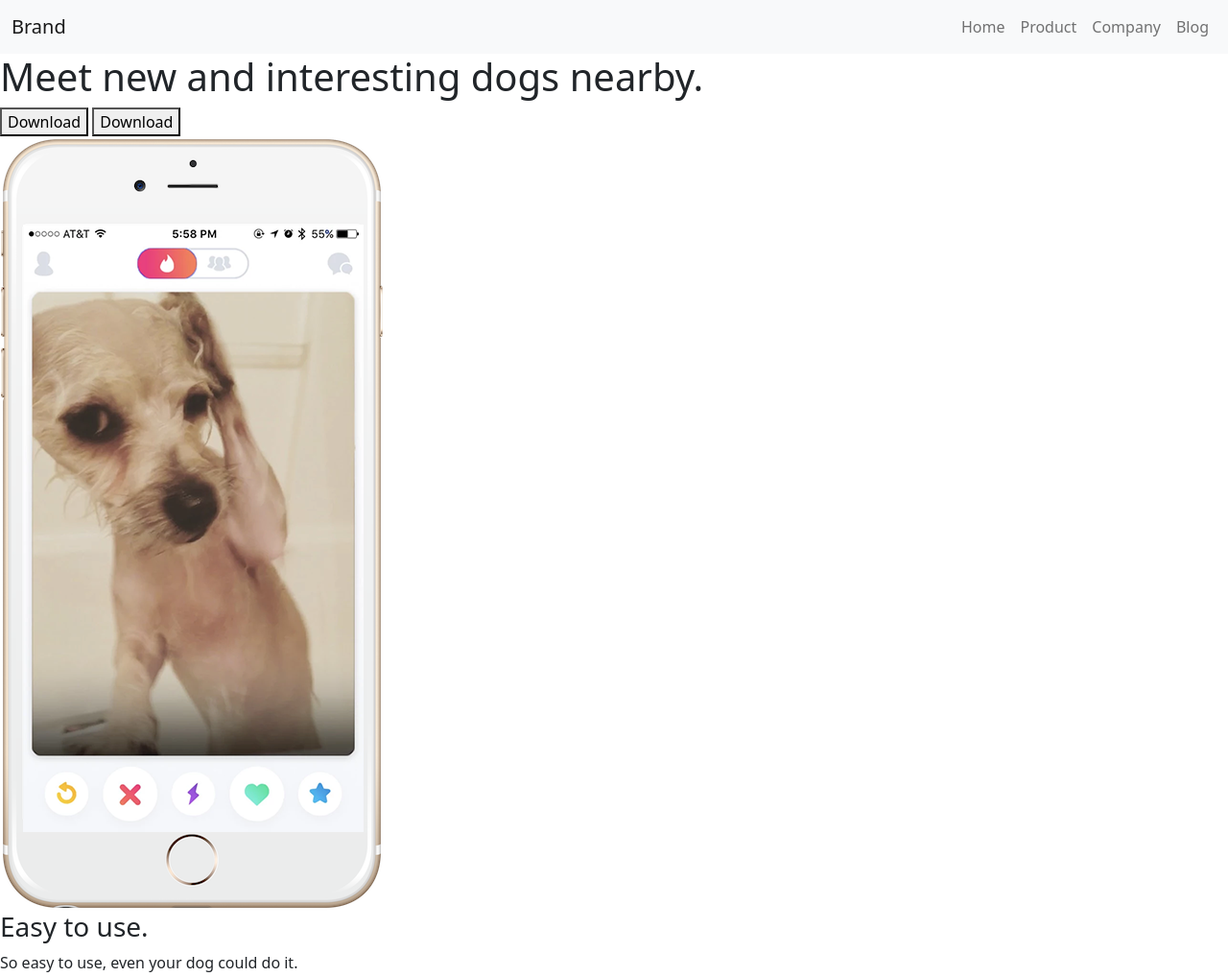
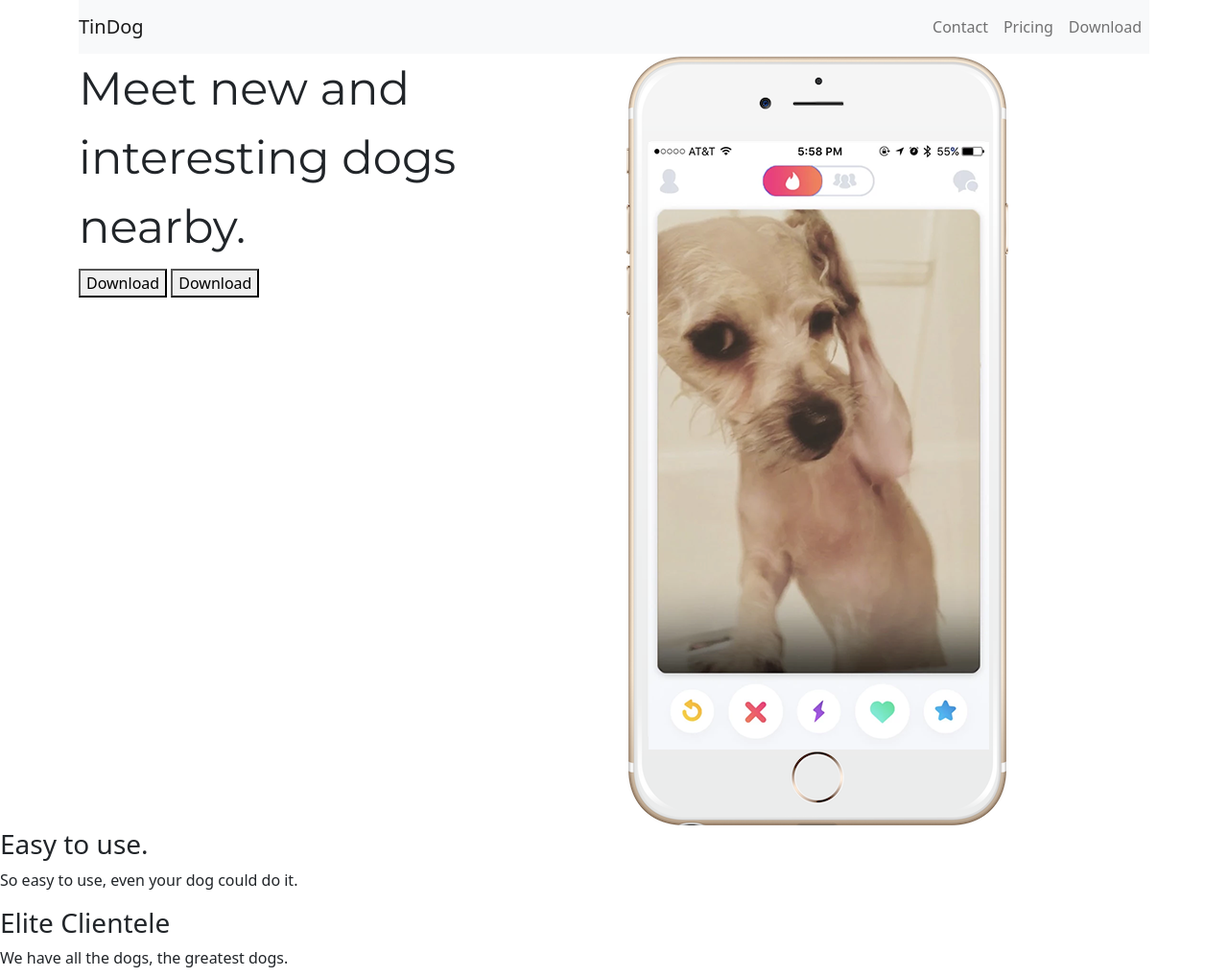
Before and after one commit to charlesfreeborn/TinDog-demo, a plain HTML site: page index.html in a window 1280 px wide. Shown: the top 1018 px of the page at 96% size. Drawn offline with nearby package versions, Linux system fonts and the light colour scheme.

Commit message:
started styling the title section of the app

```diff
--- a/css/styles.css
+++ b/css/styles.css
@@ -0,0 +1,14 @@
+#title {
+  /* background-color: #00337c; */
+}
+
+.heading {
+  font-family: "Montserrat", sans-serif;
+  font-size: 3rem;
+  line-height: 1.5;
+}
+
+.subheading {
+  /* padding-top: 10%; */
+  /* background-color: blue; */
+}
--- a/index.html
+++ b/index.html
@@ -3,22 +3,29 @@
   <head>
     <meta charset="utf-8" />
     <meta name="viewport" content="width=device-width, initial-scale=1" />
-    <title>Bootstrap Demo</title>
+    <title>TinDog App</title>
     <link
       href="https://cdn.jsdelivr.net/npm/bootstrap@5.2.3/dist/css/bootstrap.min.css"
       rel="stylesheet"
       integrity="sha384-rbsA2VBKQhggwzxH7pPCaAqO46MgnOM80zW1RWuH61DGLwZJEdK2Kadq2F9CUG65"
       crossorigin="anonymous"
     />
+    <link rel="stylesheet" href="css/styles.css" />
+    <link rel="preconnect" href="https://fonts.googleapis.com" />
+    <link rel="preconnect" href="https://fonts.gstatic.com" crossorigin />
+    <link
+      href="https://fonts.googleapis.com/css2?family=Montserrat&family=Ubuntu&display=swap"
+      rel="stylesheet"
+    />
   </head>
 
   <body>
-    <section id="title">
+    <section id="title" class="container">
+      <div class="subheading">
         <!-- Nav Bar -->
 
         <nav class="navbar navbar-expand-lg bg-light">
-        <div class="container-fluid">
-          <a class="navbar-brand" href="#">Brand</a>
+          <a class="navbar-brand" href="#">TinDog</a>
           <button
             class="navbar-toggler"
             type="button"
@@ -32,24 +39,30 @@
           </button>
           <div class="collapse navbar-collapse" id="navbarSupportedContent">
             <ul class="navbar-nav ms-auto mb-2 mb-lg-0">
-              <li class="nav-item"><a class="nav-link" href="">Home</a></li>
-              <li class="nav-item"><a class="nav-link" href="">Product</a></li>
-              <li class="nav-item"><a class="nav-link" href="">Company</a></li>
-              <li class="nav-item"><a class="nav-link" href="">Blog</a></li>
+              <li class="nav-item">
+                <a class="nav-link" href="">Contact</a>
+              </li>
+              <li class="nav-item">
+                <a class="nav-link" href="">Pricing</a>
+              </li>
+              <li class="nav-item">
+                <a class="nav-link" href="">Download</a>
+              </li>
             </ul>
-          </div>
           </div>
         </nav>
 
         <!-- Title -->
-
-      <div>
-        <h1>Meet new and interesting dogs nearby.</h1>
+        <div class="row">
+          <div class="col-lg-6 col-md-12 col-sm-12">
+            <h1 class="heading">Meet new and interesting dogs nearby.</h1>
             <button type="button">Download</button>
             <button type="button">Download</button>
           </div>
-      <div>
+          <div class="col-lg-6 col-md-12 col-sm-12">
             <img src="images/iphone6.png" alt="iphone-mockup" />
+          </div>
+        </div>
       </div>
     </section>
 
```
Lines whose indentation alone changed are shown as unchanged.
